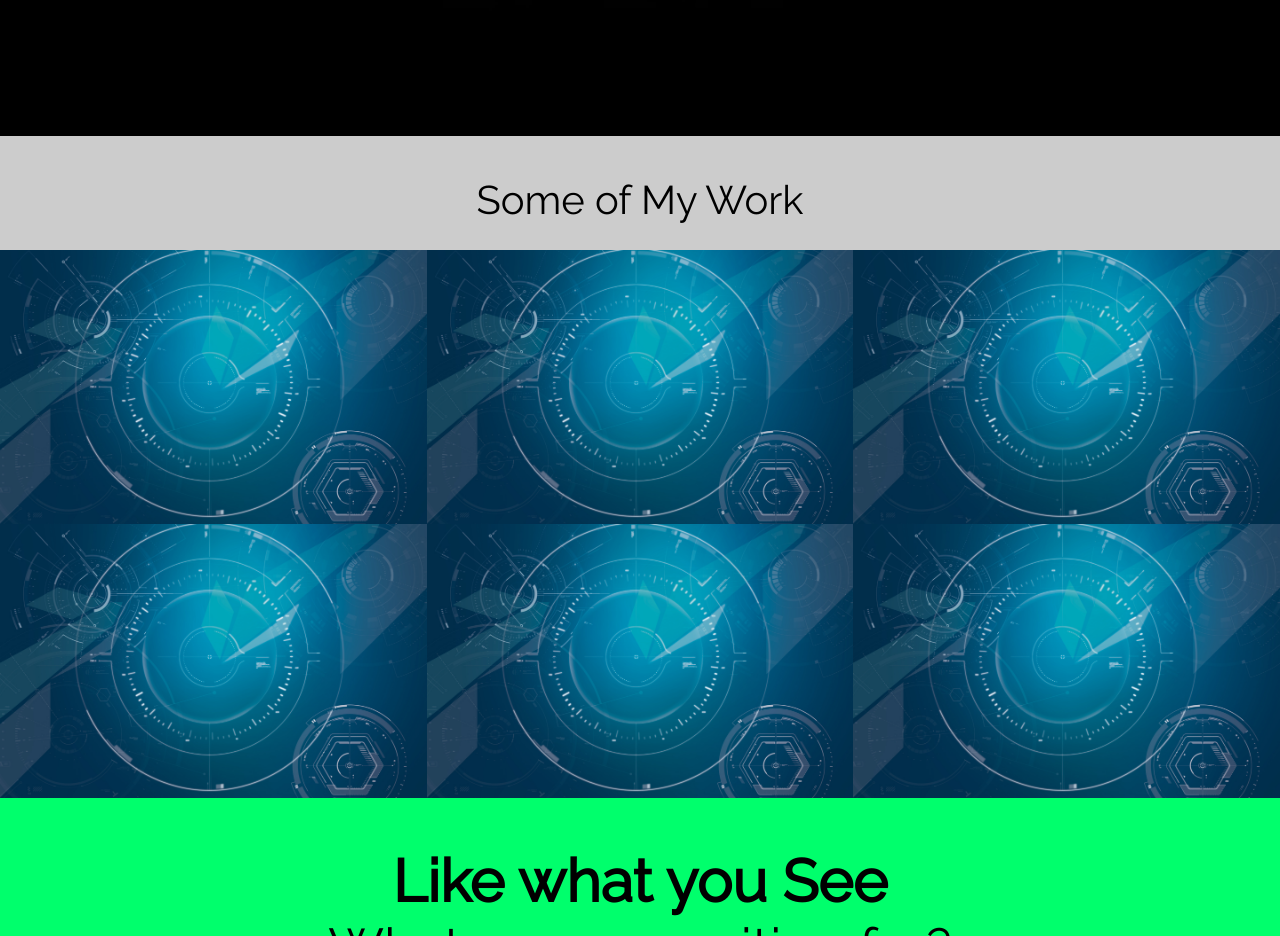
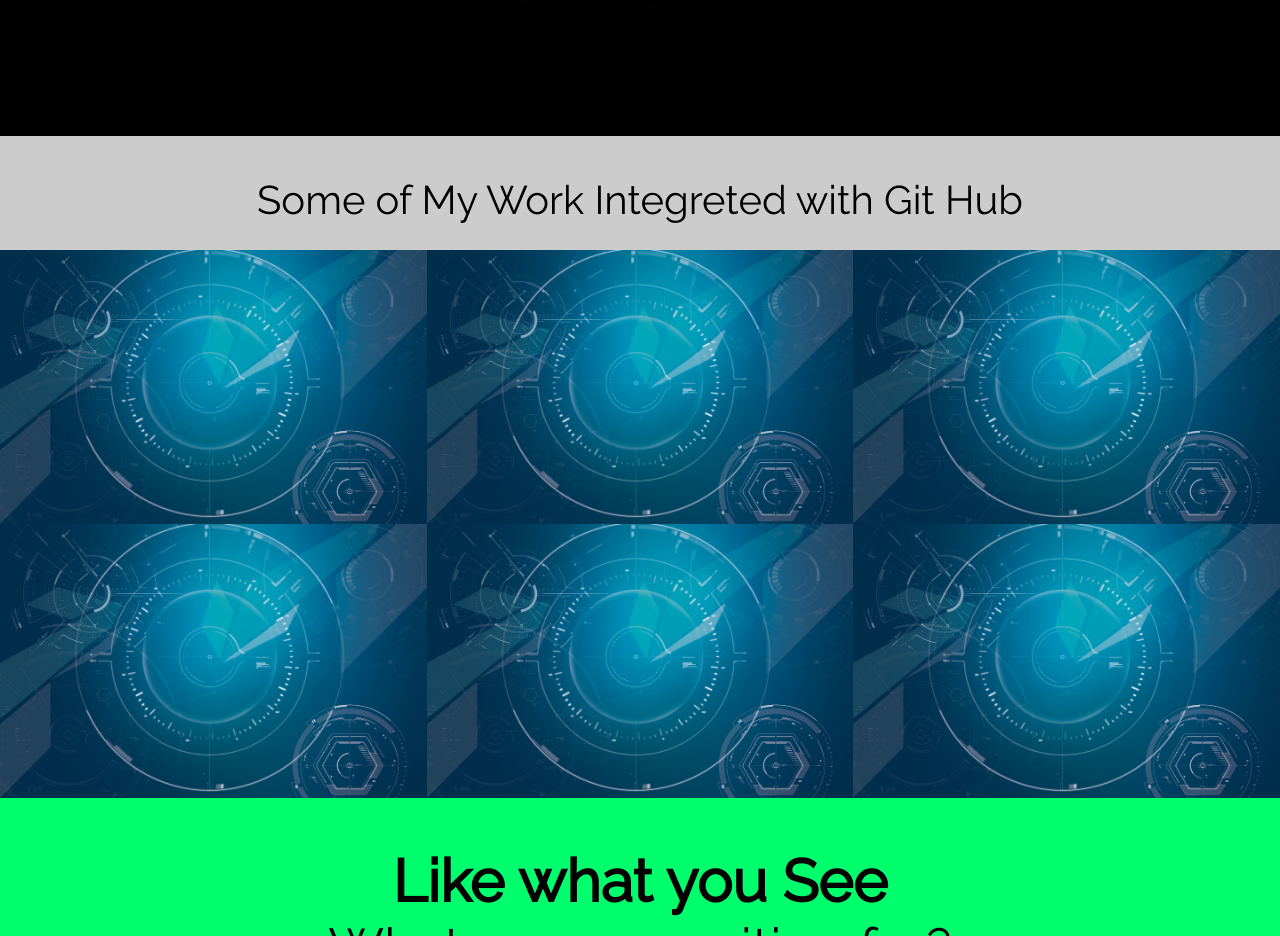
Before and after one commit to naren8810/myportfoiliodemowebsite, a plain HTML site: page index.html in a window 1280 px wide. Shown: the part 1640-2576 px from the top of the page. Drawn offline with Linux system fonts and the light colour scheme.

Commit message:
Update index.html

```diff
--- a/index.html
+++ b/index.html
@@ -50,7 +50,7 @@
 
 
 	<div class="portfolio">
-		<h1>Some of My Work</h1>
+		<h1>Some of My Work Integreted with Git Hub</h1>
 
 		<!-- project images1 using Figure -->
 		<figure class="port-item">
```
